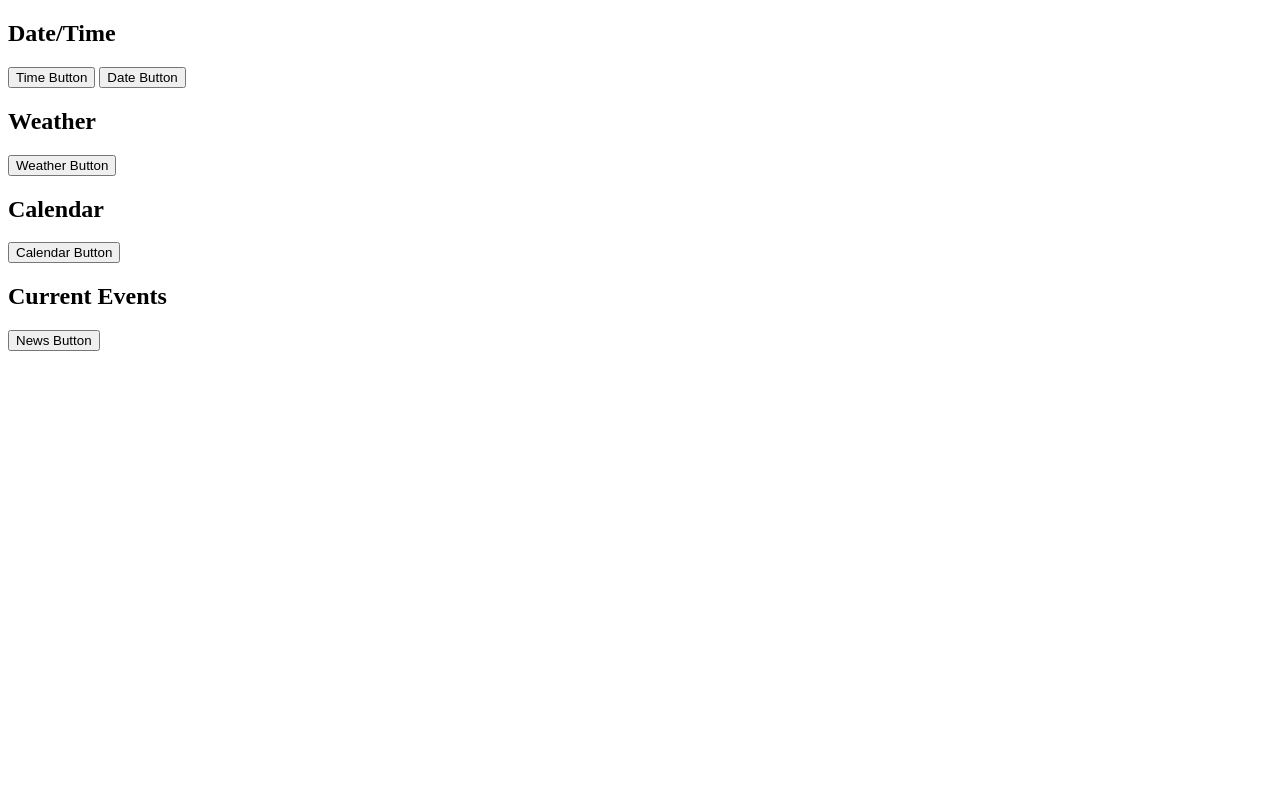
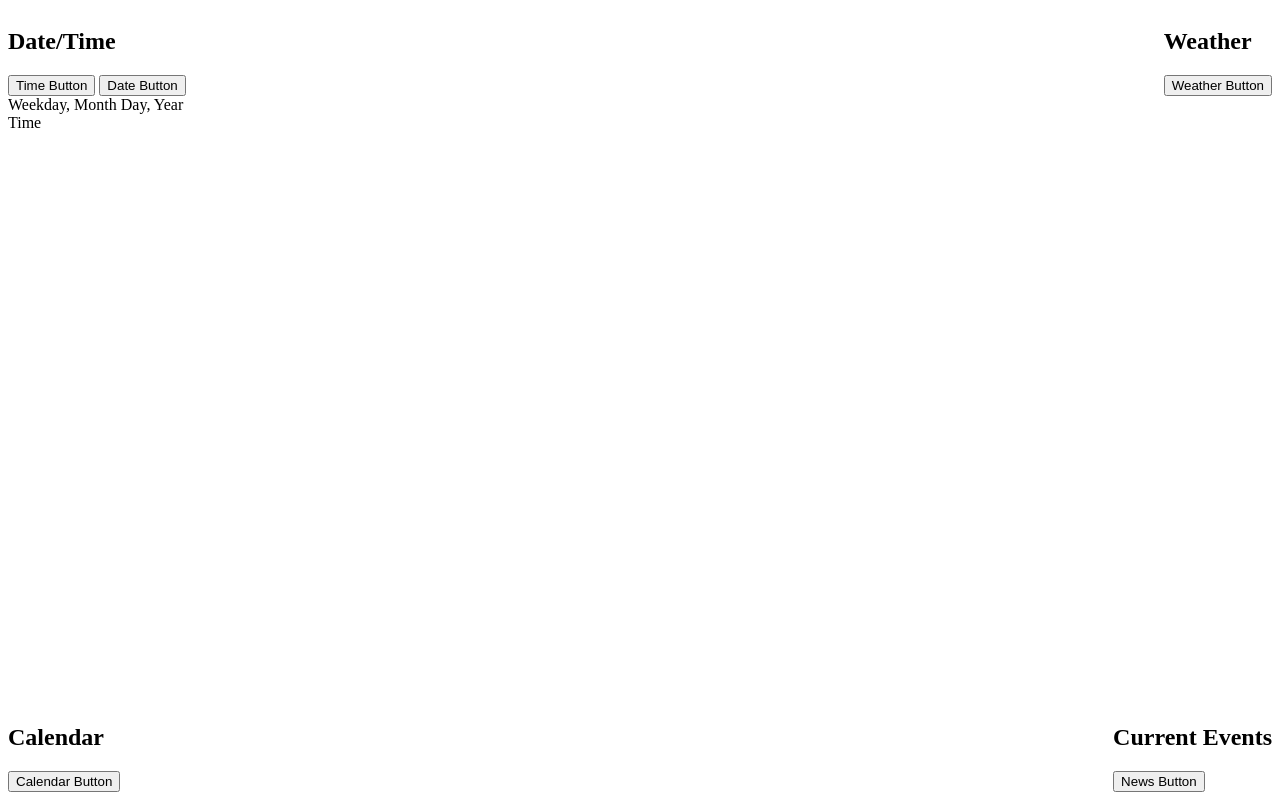
Before and after one commit to Carterf03/MagicMirror, a website with bundled scripts: page frontend/home.html in a window 1280 px wide. Built offline with nearby package versions, Linux system fonts and the light colour scheme.

Commit message:
Updated html and added styling

```diff
--- a/frontend/home.html
+++ b/frontend/home.html
@@ -4,31 +4,37 @@
     <meta charset="UTF-8">
     <meta name="viewport" content="width=device-width, initial-scale=1.0">
     <title>Magic Mirror</title>
+
+    <link rel="stylesheet" href="./styles.css">
+
     <script src="./js/news.js" type="module"></script>
 </head>
 <body>
     <header>
         <section id="date">
-            <h1>Date/Time</h1>
-            <button id="timebutton">Time Button</button>
-            <button id="datebutton">Date Button</button>
+            <h1 class="temp">Date/Time</h1>
+            <button class="temp" id="timebutton">Time Button</button>
+            <button class="temp" id="datebutton">Date Button</button>
+
+            <div>Weekday, Month Day, Year</div>
+            <div>Time</div>
         </section>
 
         <section id="weather">
-            <h1>Weather</h1>
-            <button id="weatherbutton">Weather Button</button>
+            <h1 class="temp">Weather</h1>
+            <button class="temp" id="weatherbutton">Weather Button</button>
         </section>
     </header>
 
     <footer>
         <section id="calendar">
-            <h1>Calendar</h1>
-            <button id="calendarbutton">Calendar Button</button>
+            <h1 class="temp">Calendar</h1>
+            <button class="temp" id="calendarbutton">Calendar Button</button>
         </section>
 
         <section id="events">
-            <h1>Current Events</h1>
-            <button id="newsbutton">News Button</button>
+            <h1 class="temp">Current Events</h1>
+            <button class="temp" id="newsbutton">News Button</button>
         </section>
     </footer>
 </body>
--- /dev/null
+++ b/frontend/styles.css
@@ -0,0 +1,17 @@
+html, body {
+    height: 100%;
+    /* margin: 0; */
+    display: flex;
+    flex-direction: column;
+}
+
+header {
+    display: flex;
+    justify-content: space-between;
+}
+
+footer {
+    display: flex;
+    justify-content: space-between;
+    margin-top: auto;
+}
```
